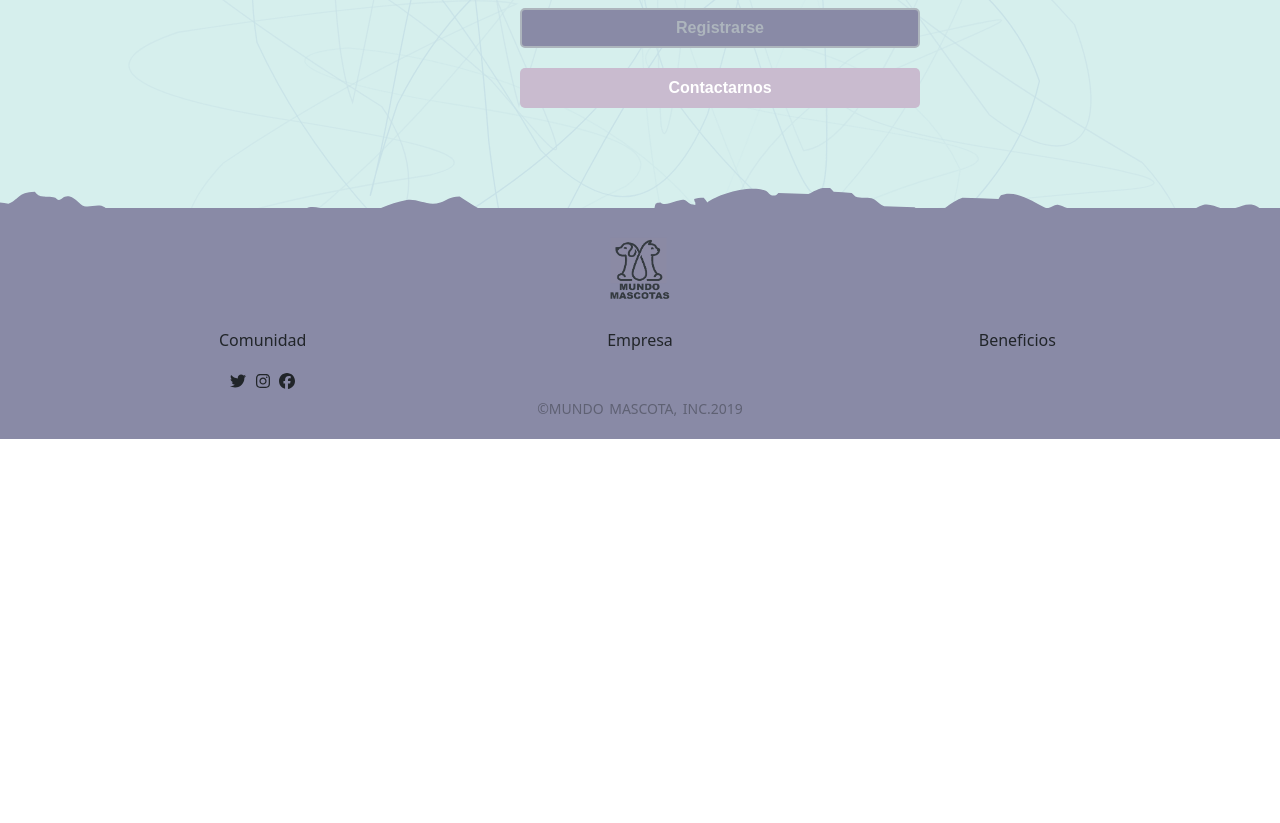
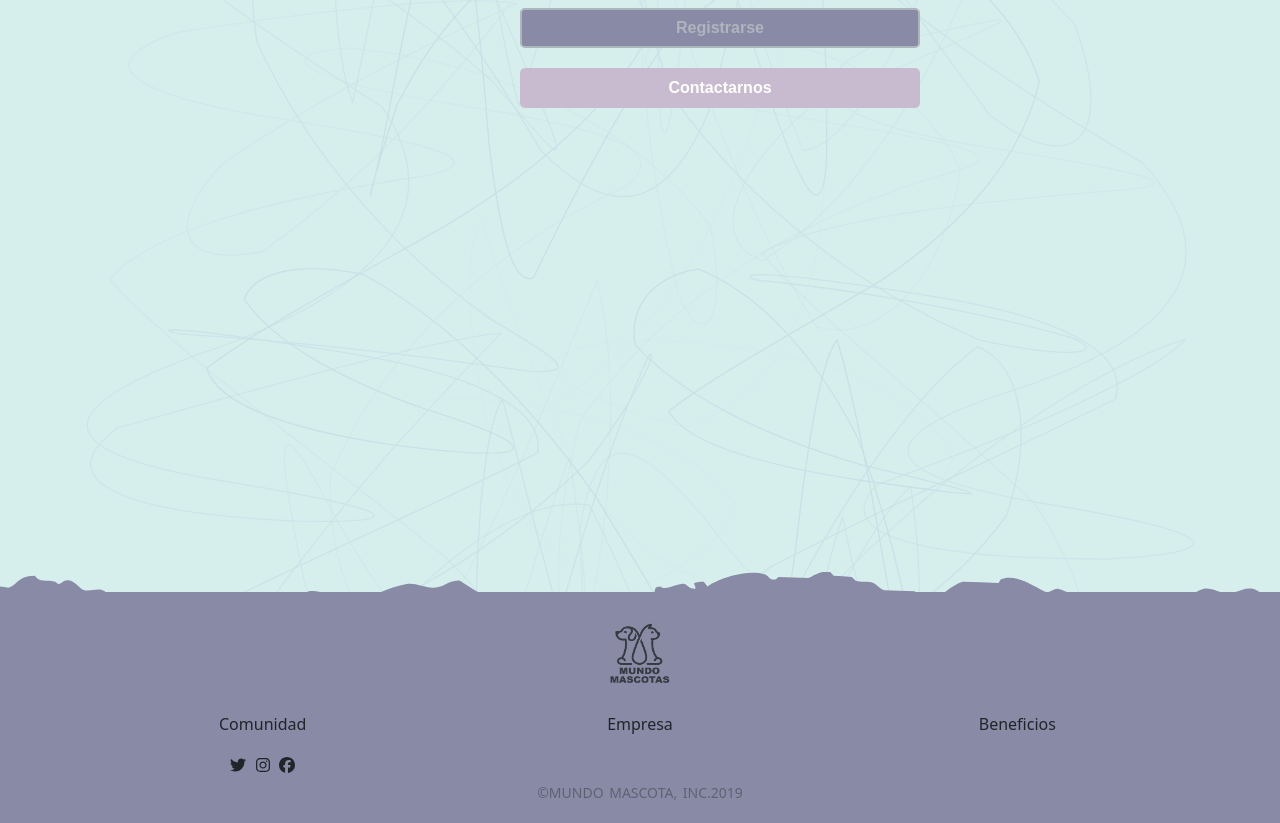
Before and after one commit to No-Country/c6-28-vue-node, a Vue app: page / in a window 1280 px wide. Shown: the part 2214-3037 px from the top of the page. Before the commit the page ends 2653 px from the top, so only its background shows below. Built offline with nearby package versions, Linux system fonts and the light colour scheme.

Commit message:
Login margin Fix

```diff
--- a/public/index.html
+++ b/public/index.html
@@ -1,23 +1,23 @@
 <!DOCTYPE html>
 <html lang="">
+
 <head>
   <meta charset="utf-8" />
   <meta http-equiv="X-UA-Compatible" content="IE=edge" />
   <meta name="viewport" content="width=device-width,initial-scale=1.0" />
-    <link rel="icon" href="<%= BASE_URL %>favicon.ico" />
+  <link rel="icon" href="<%= BASE_URL %>pata.png" />
   <!--<title><%= htmlWebpackPlugin.options.title %></title>-->
   <title>Mundo Mascotas</title>
 </head>
 
 <body>
   <noscript>
-      <strong
-        >We're sorry but <%= htmlWebpackPlugin.options.title %> doesn't work
+    <strong>We're sorry but <%= htmlWebpackPlugin.options.title %> doesn't work
         properly without JavaScript enabled. Please enable it to
-        continue.</strong
-      >
+        continue.</strong>
   </noscript>
   <div id="app"></div>
   <!-- built files will be auto injected -->
 </body>
+
 </html>
--- a/src/Components/FooterView.vue
+++ b/src/Components/FooterView.vue
@@ -1,5 +1,5 @@
 <template>
-  <footer class="back">
+  <footer class="back" style="margin-top: 30%">
     <div class="container">
       <div class="row g-3 text-center">
         <div class="col-12">
```
Also changed, not shown: public/pata.png (added). Lines whose indentation alone changed are shown as unchanged.
